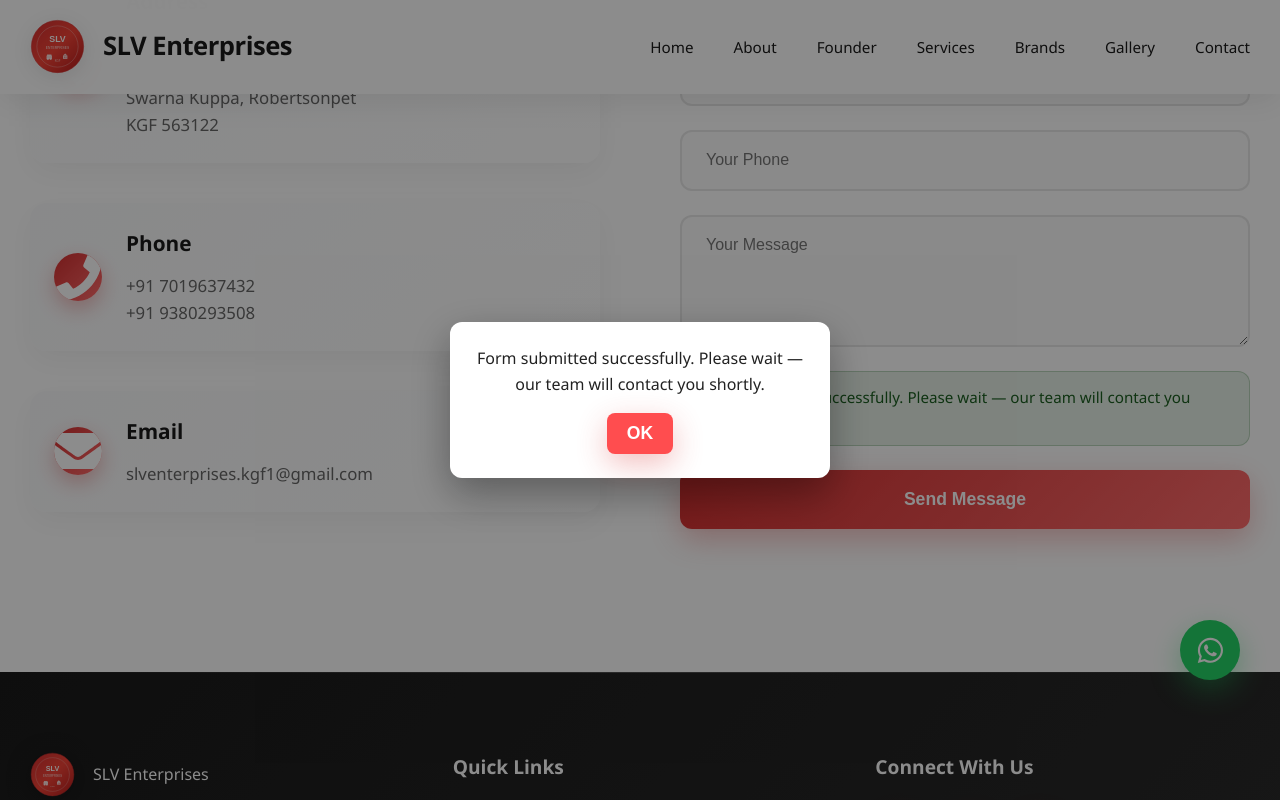
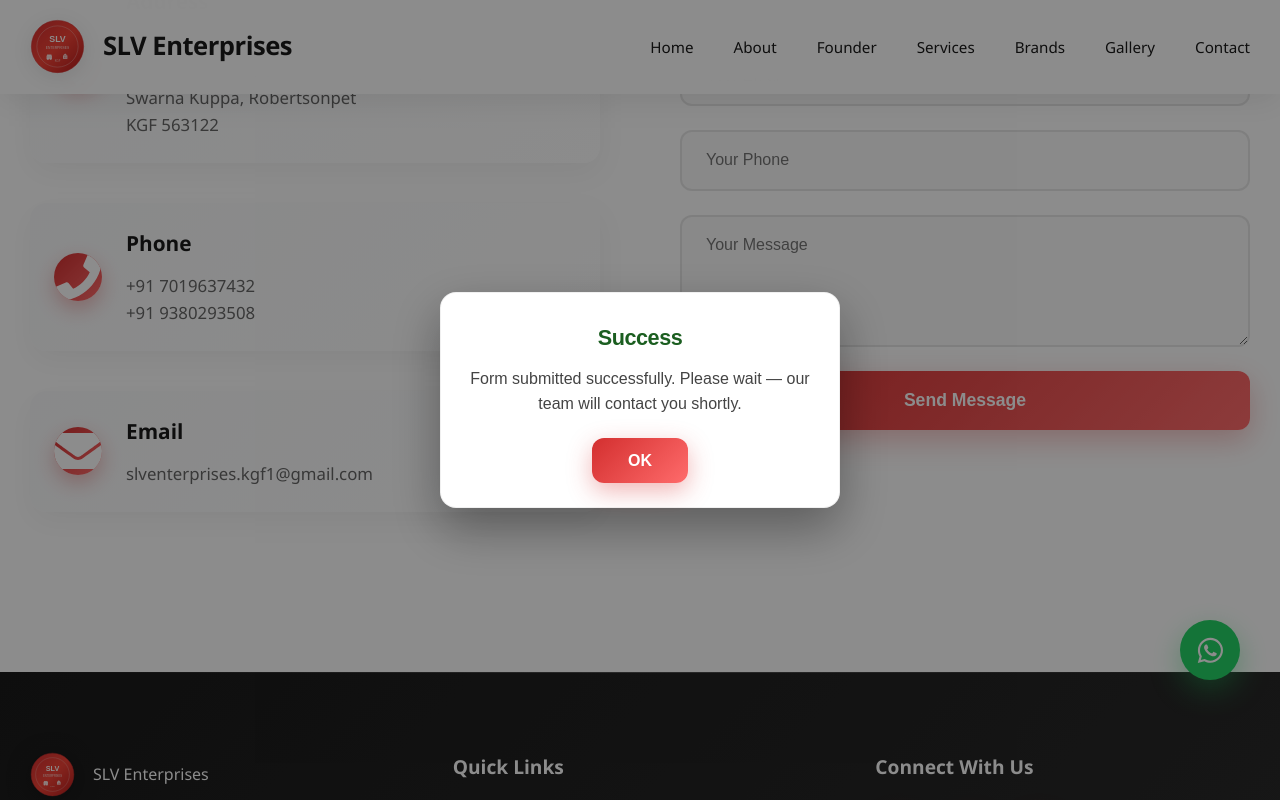
Before and after one commit to skc9522/SLV_ENTERPRISES_KGF, a React (Create React App) app: page / in a window 1280 px wide. Both pictures are taken after typing "Sample", "name@example.com", "5551234", "Sample" into the empty fields and a click on the button "Send Message". Shown: the part 9679-10479 px from the top of the page. Built offline with nearby package versions, Linux system fonts and the light colour scheme.

Commit message:
form for pop up

```diff
--- a/package.json
+++ b/package.json
@@ -17,6 +17,7 @@
   },
   "scripts": {
     "start": "react-scripts start",
+    "dev:netlify": "npx netlify dev",
     "build": "react-scripts build",
     "build:prod": "CI=false react-scripts build",
     "deploy": "npm run build && echo 'Build completed successfully! Ready for deployment.'",
--- a/public/index.html
+++ b/public/index.html
@@ -35,7 +35,7 @@
       <textarea name="message"></textarea>
       <input name="bot-field" />
     </form>
-    <noscript> need to enable JavaScript to run this app.</noscript>
+    <noscript>you need to enable JavaScript to run this app.</noscript>
     <div id="root"></div>
   </body>
 </html>
--- a/src/App.css
+++ b/src/App.css
@@ -833,31 +833,59 @@ body {
 
 .contact-popup {
   background: #fff;
+  border-radius: 16px;
+  padding: 1.75rem 1.5rem 1.5rem;
+  box-shadow: 0 20px 50px rgba(0, 0, 0, 0.35);
+  width: min(90vw, 400px);
+  text-align: center;
+  font-family: 'Poppins', sans-serif;
+  border: 1px solid rgba(0, 0, 0, 0.06);
+}
+
+.contact-popup-title {
+  margin: 0 0 0.75rem;
+  font-size: 1.35rem;
+  font-weight: 700;
+  letter-spacing: -0.02em;
+}
+
+.contact-popup--success .contact-popup-title {
+  color: #1b5e20;
+}
+
+.contact-popup--error .contact-popup-title {
+  color: #c62828;
+}
+
+.contact-popup-message {
+  margin: 0 0 1.35rem;
+  font-size: 1rem;
+  line-height: 1.55;
+  color: #444;
+}
+
+.contact-popup-ok {
+  border: none;
+  background: linear-gradient(135deg, #d32f2f 0%, #ff6b6b 100%);
+  color: #fff;
+  padding: 0.85rem 2.25rem;
   border-radius: 12px;
-  padding: 24px;
-  box-shadow: 0 15px 40px rgba(0, 0, 0, 0.35);
-  width: min(90vw, 380px);
-  text-align: center;
-}
-
-.contact-popup p {
-  margin: 0 0 16px;
-  font-size: 1rem;
-  color: #222;
-}
-
-.contact-popup button {
-  border: none;
-  background: #ff4d4f;
-  color: #fff;
-  padding: 10px 20px;
-  border-radius: 8px;
   cursor: pointer;
   font-weight: 600;
-}
-
-.contact-popup button:hover {
-  background: #d9363e;
+  font-size: 1rem;
+  font-family: 'Poppins', sans-serif;
+  box-shadow: 0 8px 24px rgba(211, 47, 47, 0.35);
+  transition: transform 0.2s ease, box-shadow 0.2s ease;
+}
+
+.contact-popup-ok:hover {
+  transform: translateY(-2px);
+  box-shadow: 0 12px 28px rgba(211, 47, 47, 0.45);
+}
+
+.contact-popup-ok:focus-visible {
+  outline: none;
+  box-shadow: 0 0 0 3px rgba(211, 47, 47, 0.35), 0 8px 24px rgba(211, 47, 47, 0.35);
 }
 
 /* Footer */
--- a/src/App.js
+++ b/src/App.js
@@ -1,4 +1,5 @@
 import React, { useState, useEffect } from 'react';
+import { createPortal } from 'react-dom';
 import { motion } from 'framer-motion';
 import {
   FaTruck,
@@ -19,9 +20,24 @@ import './App.css';
 function App() {
   const [isVisible, setIsVisible] = useState(false);
   const [selectedImage, setSelectedImage] = useState(null);
-  const [contactFormStatus, setContactFormStatus] = useState(null);
   const [contactSubmitting, setContactSubmitting] = useState(false);
   const [contactPopup, setContactPopup] = useState(null);
+
+  const closeContactPopup = () => setContactPopup(null);
+
+  useEffect(() => {
+    if (!contactPopup) return undefined;
+    const prevOverflow = document.body.style.overflow;
+    document.body.style.overflow = 'hidden';
+    const onKeyDown = (e) => {
+      if (e.key === 'Escape') setContactPopup(null);
+    };
+    window.addEventListener('keydown', onKeyDown);
+    return () => {
+      document.body.style.overflow = prevOverflow;
+      window.removeEventListener('keydown', onKeyDown);
+    };
+  }, [contactPopup]);
 
   // Scroll to top functionality
   const toggleVisibility = () => {
@@ -37,36 +53,6 @@ function App() {
       top: 0,
       behavior: 'smooth',
     });
-  };
-
-  const handleContactSubmit = async (event) => {
-    event.preventDefault();
-    setContactSubmitting(true);
-    setContactFormStatus(null);
-
-    const form = event.target;
-    const formData = new FormData(form);
-
-    try {
-      const response = await fetch('/', {
-        method: 'POST',
-        headers: { 'Accept': 'application/x-www-form-urlencoded' },
-        body: new URLSearchParams(formData),
-      });
-
-      if (response.ok) {
-        setContactFormStatus({ type: 'success', message: 'Form submitted successfully. We will contact you soon.' });
-        alert('Form submitted successfully. Thank you!');
-        form.reset();
-      } else {
-        throw new Error('Submit failed');
-      }
-    } catch (err) {
-      setContactFormStatus({ type: 'error', message: 'Submission failed. Please try again.' });
-      alert('Submission failed. Please try again.');
-    } finally {
-      setContactSubmitting(false);
-    }
   };
 
   useEffect(() => {
@@ -741,7 +727,6 @@ function App() {
                 netlify-honeypot="bot-field"
                 onSubmit={async (e) => {
                   e.preventDefault();
-                  setContactFormStatus(null);
                   setContactSubmitting(true);
                   const form = e.currentTarget;
                   try {
@@ -752,20 +737,14 @@ function App() {
                       body,
                     });
                     if (!res.ok) throw new Error('Send failed');
-                    const successMessage = 'Form submitted successfully. Please wait — our team will contact you shortly.';
-                    setContactFormStatus({
-                      type: 'success',
-                      message: successMessage,
-                    });
-                    setContactPopup({type: 'success', text: successMessage});
+                    const successMessage =
+                      'Form submitted successfully. Please wait — our team will contact you shortly.';
+                    setContactPopup({ type: 'success', text: successMessage });
                     form.reset();
-                  } catch (error) {
-                    const errorMessage = 'Submission failed. Please try again in a moment, or reach us by phone or email.';
-                    setContactFormStatus({
-                      type: 'error',
-                      message: errorMessage,
-                    });
-                    setContactPopup({type: 'error', text: errorMessage});
+                  } catch {
+                    const errorMessage =
+                      'Submission failed. Please try again in a moment, or reach us by phone or email.';
+                    setContactPopup({ type: 'error', text: errorMessage });
                   } finally {
                     setContactSubmitting(false);
                   }
@@ -804,28 +783,9 @@ function App() {
                   required
                   disabled={contactSubmitting}
                 />
-                {contactFormStatus && (
-                  <p
-                    className={`contact-form-status contact-form-status--${contactFormStatus.type}`}
-                    role="alert"
-                  >
-                    {contactFormStatus.message}
-                  </p>
-                )}
                 <button type="submit" disabled={contactSubmitting}>
                   {contactSubmitting ? 'Sending…' : 'Send Message'}
                 </button>
-
-                {contactPopup && (
-                  <div className="contact-popup-overlay" onClick={() => setContactPopup(null)}>
-                    <div className="contact-popup" onClick={(e) => e.stopPropagation()}>
-                      <p>{contactPopup.text}</p>
-                      <button type="button" onClick={() => setContactPopup(null)}>
-                        OK
-                      </button>
-                    </div>
-                  </div>
-                )}
               </form>
             </motion.div>
           </div>
@@ -912,6 +872,35 @@ function App() {
           </div>
         </motion.div>
       )}
+
+      {contactPopup &&
+        createPortal(
+          <div
+            className="contact-popup-overlay"
+            role="presentation"
+            onClick={closeContactPopup}
+          >
+            <div
+              className={`contact-popup contact-popup--${contactPopup.type}`}
+              role="alertdialog"
+              aria-modal="true"
+              aria-labelledby="contact-popup-title"
+              aria-describedby="contact-popup-desc"
+              onClick={(e) => e.stopPropagation()}
+            >
+              <h3 id="contact-popup-title" className="contact-popup-title">
+                {contactPopup.type === 'success' ? 'Success' : 'Submission failed'}
+              </h3>
+              <p id="contact-popup-desc" className="contact-popup-message">
+                {contactPopup.text}
+              </p>
+              <button type="button" className="contact-popup-ok" onClick={closeContactPopup}>
+                OK
+              </button>
+            </div>
+          </div>,
+          document.body
+        )}
     </div>
   );
 }
```
Also changed, not shown: 1 other file (tests, documents, lock files or other folders).
